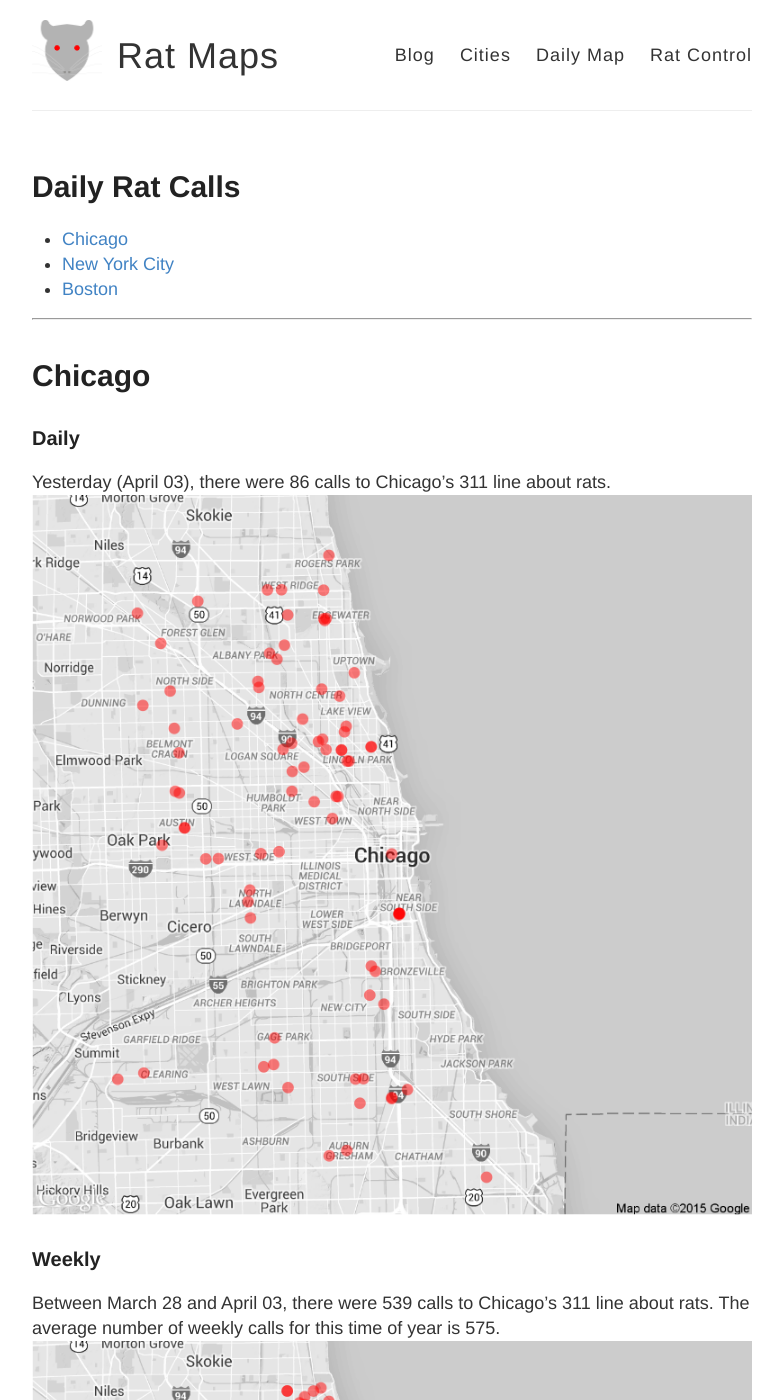
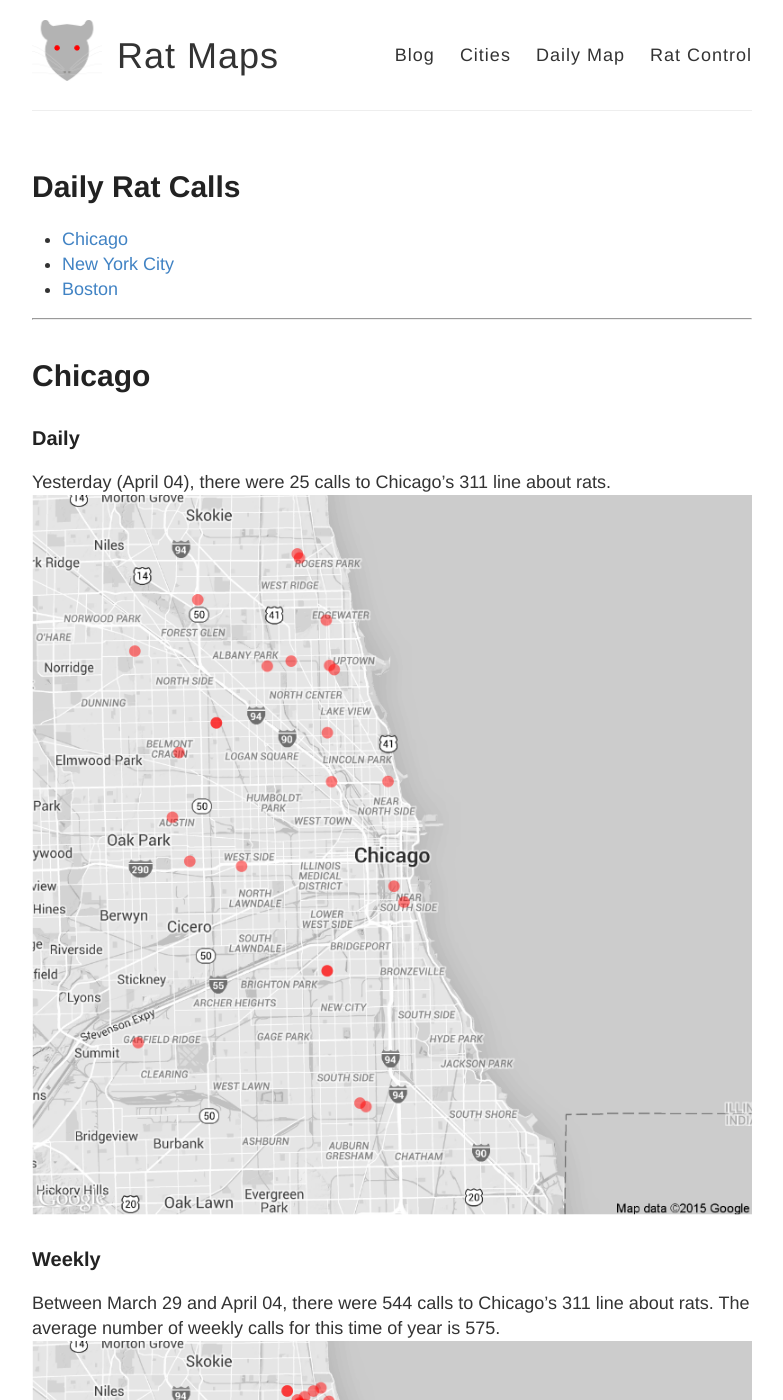
Before and after one commit to DanielHadley/ratmaps, a Jekyll site: the page built from daily.md, in a window 1280 px wide and 1400 px high. Shown: the whole window, without its empty margins (248-1031 px from the left). Built offline with Jekyll 4.4.1, drawn with Linux system fonts in a browser that asks for light colours; comment, search, counter and statistics services are not loaded; some of the changed text lies outside the part shown.

Commit message:
Daily Maps

```diff
--- a/daily.md
+++ b/daily.md
@@ -15,22 +15,22 @@ tags: Chicago NYC weekly daily rats
 
 ### Daily
 
-Yesterday (April 03), there were 86 calls to Chicago's 311 line about rats.
+Yesterday (April 04), there were 25 calls to Chicago's 311 line about rats.
 ![Chicago rat calls to 311 weekly map]({{ site.cityimages }}/daily/Chicago_Rat_Map_Daily.png)
 
 ### Weekly
-Between March 28 and April 03, there were 539 calls to Chicago's 311 line about rats. The average number of weekly calls for this time of year is 575.
+Between March 29 and April 04, there were 544 calls to Chicago's 311 line about rats. The average number of weekly calls for this time of year is 575.
 ![Chicago rat calls to 311 weekly map]({{ site.cityimages }}/daily/Chicago_Rat_Map_Weekly.png)
 ***
 # New York City <a id="nyc"><a>
 
 ### Daily
 
-Yesterday (April 03), there were 6 calls to New York City's 311 line about rats.
+Yesterday (April 04), there were 17 calls to New York City's 311 line about rats.
 ![NYC rat calls to 311 weekly map]({{ site.cityimages }}/daily/NYC_Rat_Map_Daily.png)
 
 ### Weekly
-Between March 28 and April 03, there were 231 calls to New York City's 311 line about rats. The average number of weekly calls for this time of year is 205.
+Between March 29 and April 04, there were 252 calls to New York City's 311 line about rats. The average number of weekly calls for this time of year is 205.
 ![NYC rat calls to 311 weekly map]({{ site.cityimages }}/daily/NYC_Rat_Map_Weekly.png)
 
 Each red dot represents one call about a rat seen in that location. The dots are transparent, so multiple calls from one location will be seen as a solid dot. The usual caveats apply: more calls do not necessarily mean that there are more rats in that location than other parts of the city. A cluster of dots could indicate that one resident is unusually vocal about rodents in his or her neighborhood. Also, more densely populated neighborhoods tend to make more calls to 311.
```
Also changed, not shown: images/pages/daily/Chicago_Rat_Map_Daily.png, images/pages/daily/Chicago_Rat_Map_Weekly.png, images/pages/daily/NYC_Rat_Map_Daily.png, images/pages/daily/NYC_Rat_Map_Weekly.png.
